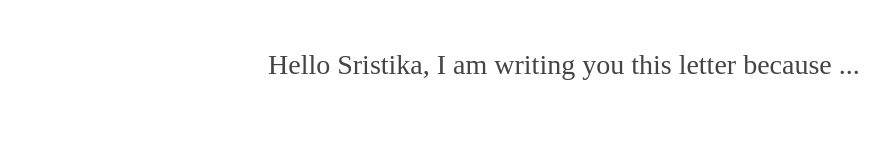
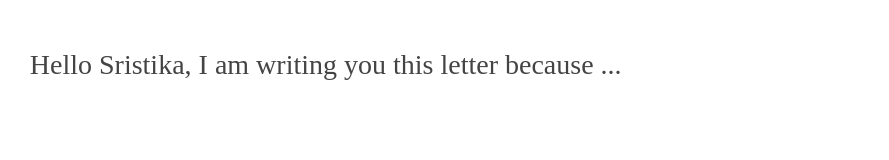
Before and after one commit to AvisTravis/A-letter, a plain HTML site: page index.html in a window 1280 px wide. Shown: the whole page, without its empty margins (47-936 px from the left). Drawn offline with Linux system fonts and the light colour scheme.

Commit message:
Update style.css

```diff
--- a/style.css
+++ b/style.css
@@ -1,6 +1,6 @@
 body{
 	margin: 40px auto;
-	max-width: 650px;
+	max-width: 88vw;
 	color: #444;
 	line-height: 1.8
 }
```
